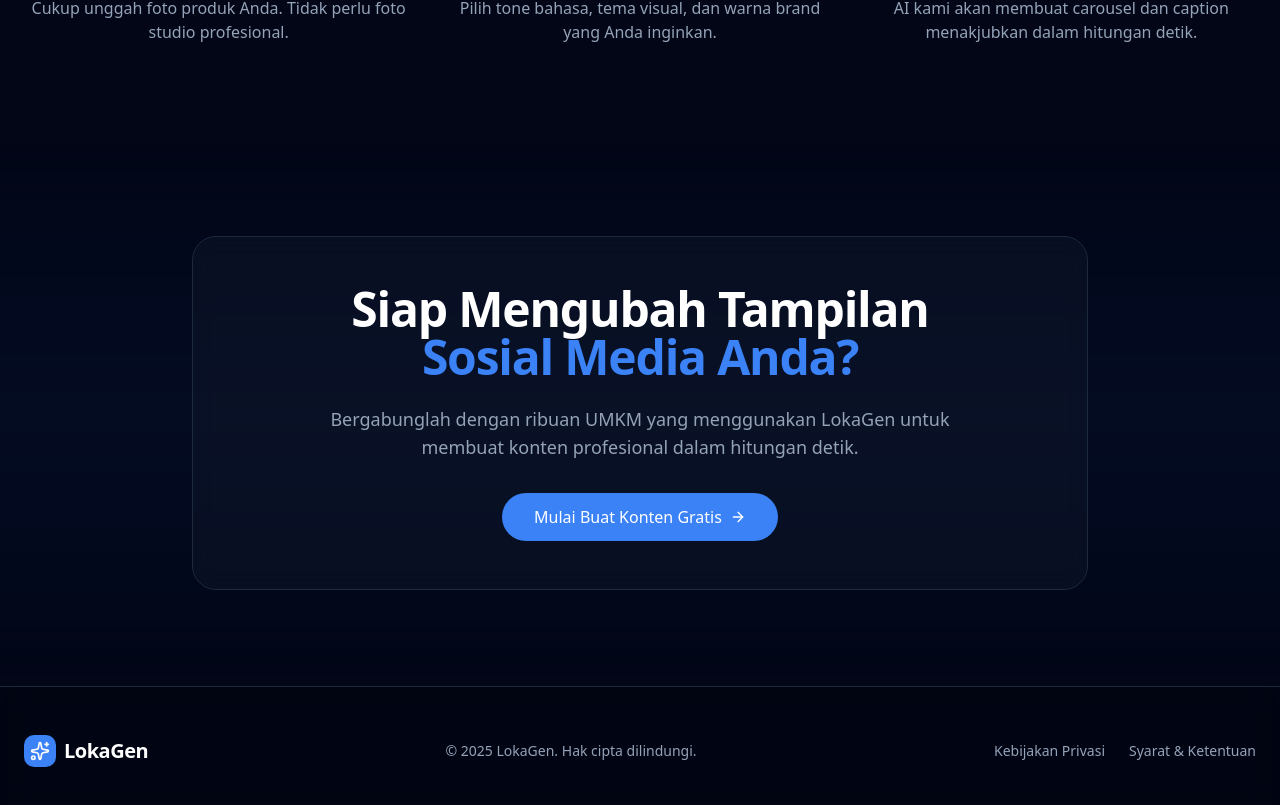
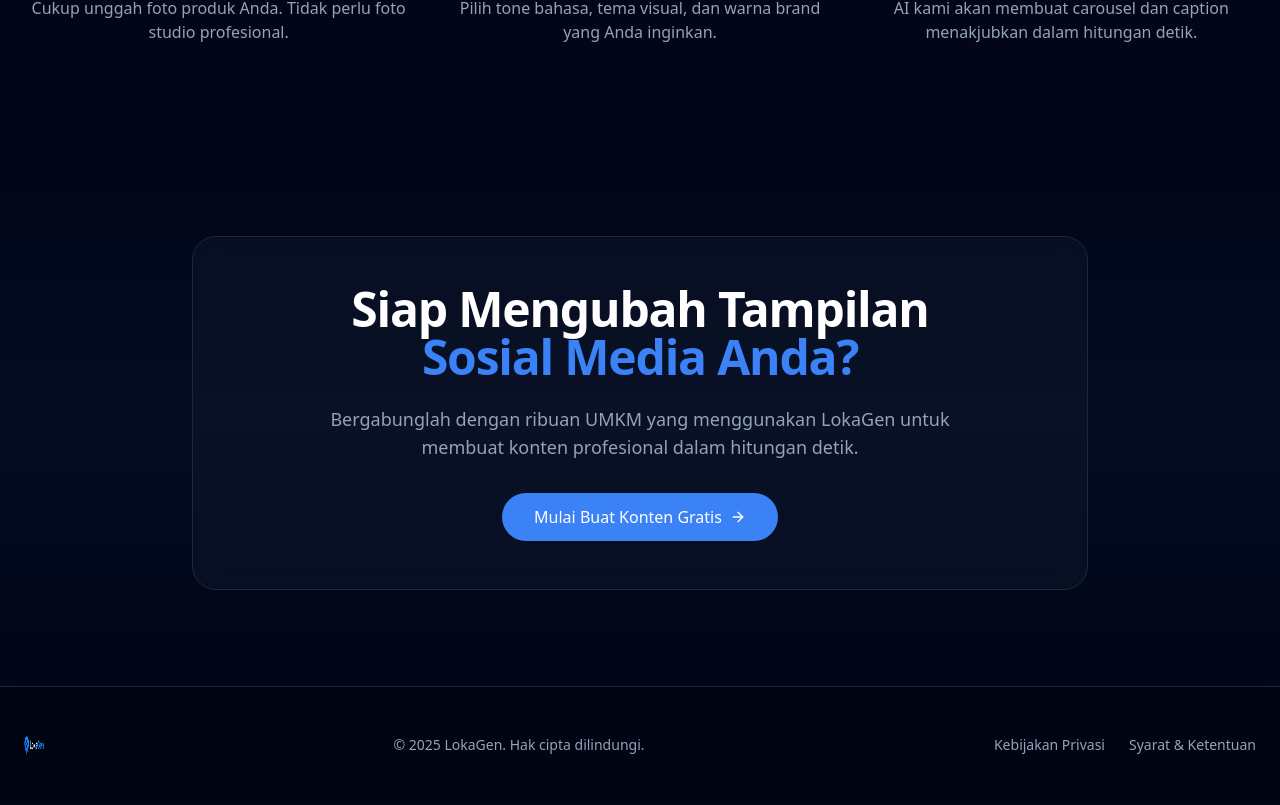
Before and after one commit to YudaClairee/lokagen, a Next.js app: page / in a window 1280 px wide. Shown: the part 2734-3539 px from the top of the page. Built offline with nearby package versions, Linux system fonts and the light colour scheme.

Commit message:
fixing footer

```diff
--- a/src/components/landing/Footer.tsx
+++ b/src/components/landing/Footer.tsx
@@ -1,5 +1,6 @@
 import Link from "next/link";
 import { Sparkles } from "lucide-react";
+import Image from "next/image";
 
 export function Footer() {
   return (
@@ -7,12 +8,7 @@ export function Footer() {
       <div className="container mx-auto px-4 md:px-6">
         <div className="flex flex-col items-center justify-between gap-6 md:flex-row">
           <div className="flex items-center gap-2">
-            <div className="flex h-8 w-8 items-center justify-center rounded-lg bg-primary text-white">
-              <Sparkles className="h-5 w-5" />
-            </div>
-            <span className="text-xl font-bold tracking-tight text-white">
-              LokaGen
-            </span>
+            <Image src="/lokagen.png" alt="Logo" width={32} height={32} className="h-5 w-5" />
           </div>
 
           <p className="text-sm text-muted-foreground">
```
